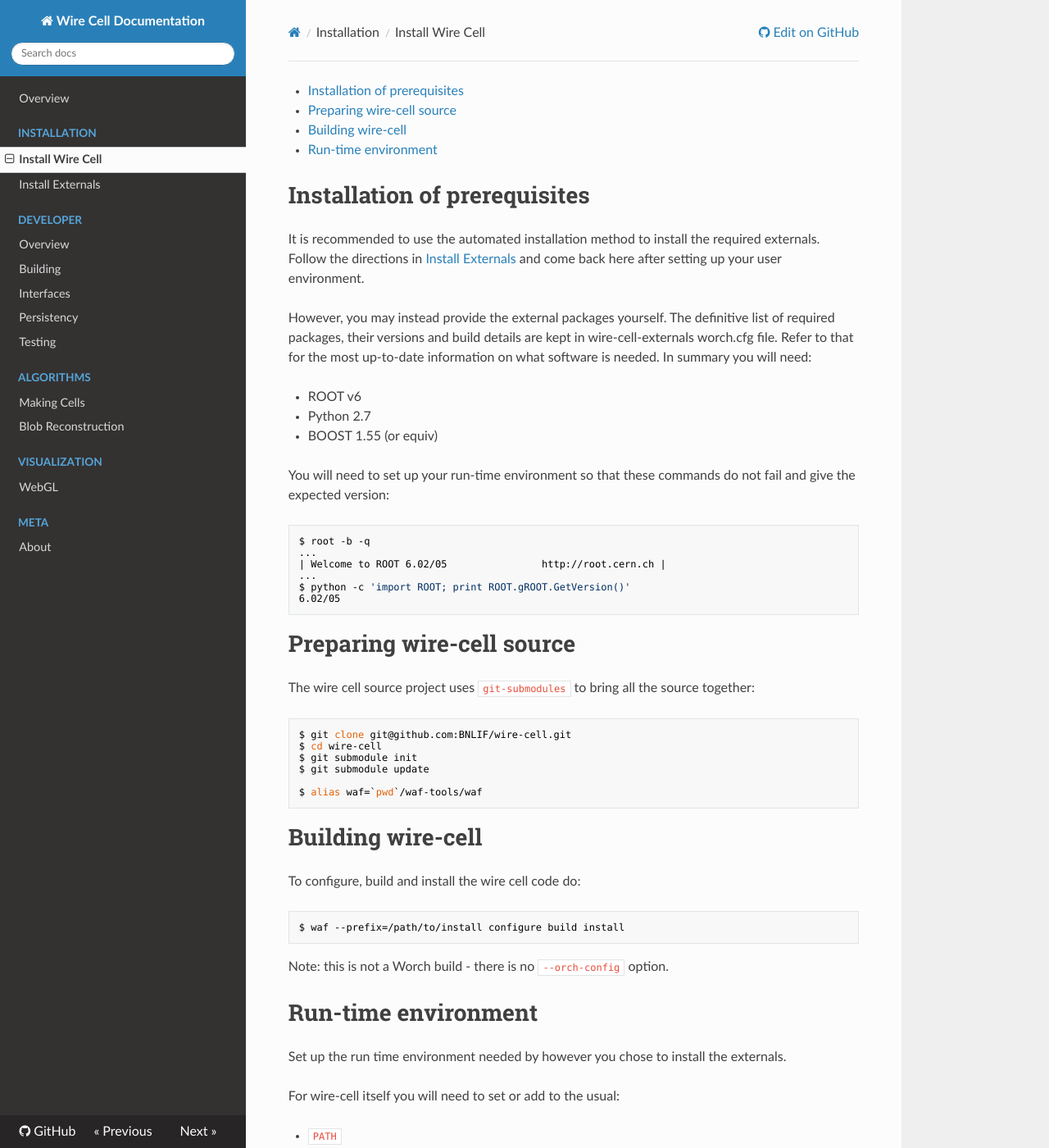
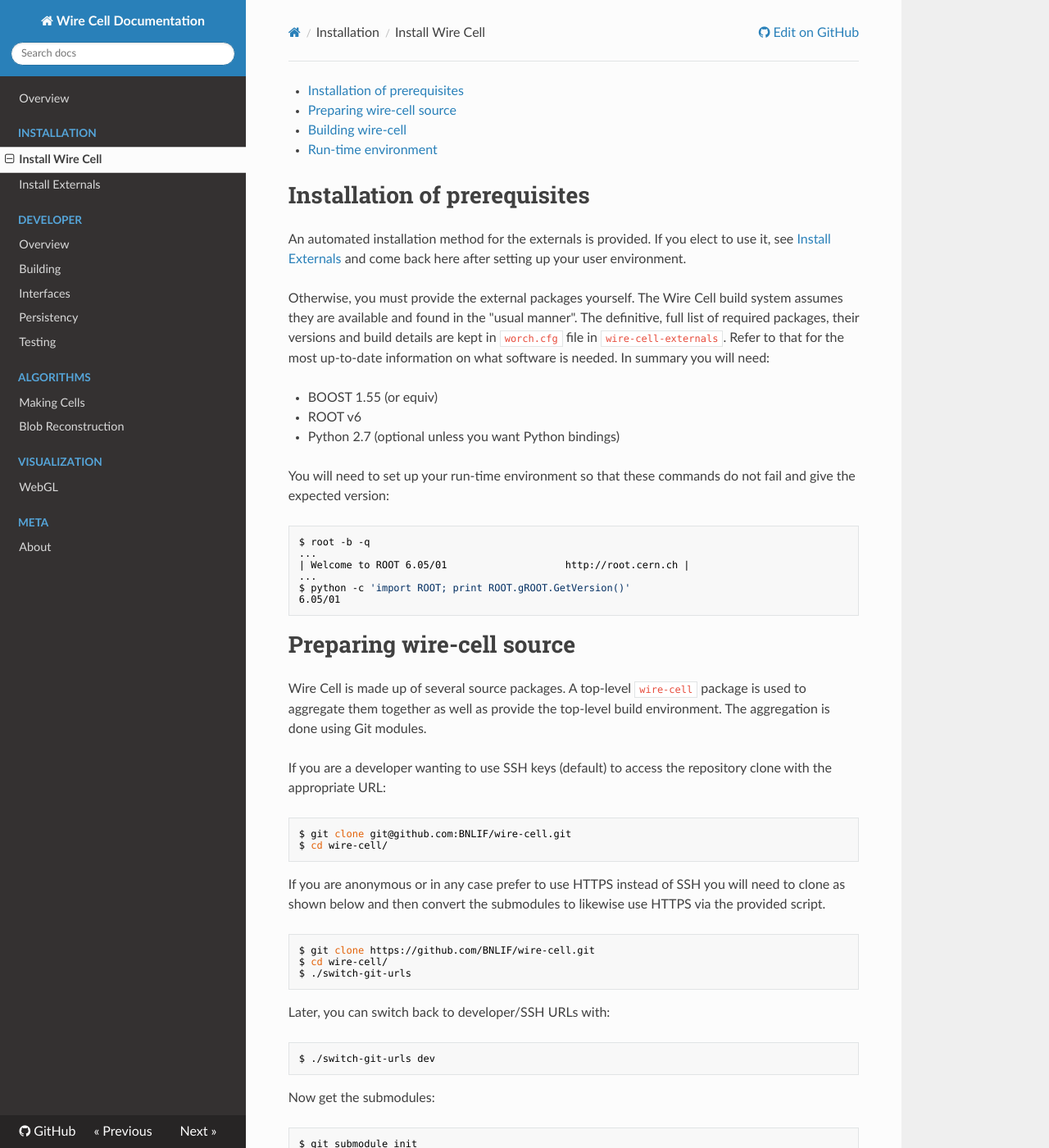
Before and after one commit to WireCell/wire-cell-docs, an MkDocs documentation site: the page built from docs/install/install.md, in a window 1280 px wide and 1400 px high. Shown: the whole window at 82% size. Built offline with MkDocs 1.6.1, drawn with Linux system fonts in a browser that asks for light colours; nearby versions of some CDN libraries; old or Windows-style settings are respelled for this version of MkDocs; some of the changed text lies outside the part shown.

Commit message:
Update about the use of switch-git-urls.

````diff
--- a/docs/install/install.md
+++ b/docs/install/install.md
@@ -2,35 +2,77 @@
 
 # Installation of prerequisites
 
-It is recommended to use the automated installation method to install the required externals. Follow the directions in [Install Externals](external.md) and come back here after setting up your user environment.
+An automated installation method for the externals is provided.  If
+you elect to use it, see [Install Externals](external.md) and come
+back here after setting up your user environment.
 
-However, you may instead provide the external packages yourself. The definitive list of required packages, their versions and build details are kept in wire-cell-externals worch.cfg file. Refer to that for the most up-to-date information on what software is needed. In summary you will need:
+Otherwise, you must provide the external packages yourself. The Wire
+Cell build system assumes they are available and found in the "usual
+manner".  The definitive, full list of required packages, their
+versions and build details are kept in `worch.cfg` file in
+`wire-cell-externals`. Refer to that for the most up-to-date
+information on what software is needed. In summary you will need:
 
+* BOOST 1.55 (or equiv)
 * ROOT v6
-* Python 2.7
-* BOOST 1.55 (or equiv)
+* Python 2.7 (optional unless you want Python bindings)
 
-You will need to set up your run-time environment so that these commands do not fail and give the expected version:
+You will need to set up your run-time environment so that these
+commands do not fail and give the expected version:
 
 ```bash
 $ root -b -q
 ...
-| Welcome to ROOT 6.02/05                http://root.cern.ch |
+| Welcome to ROOT 6.05/01                    http://root.cern.ch |
 ...
 $ python -c 'import ROOT; print ROOT.gROOT.GetVersion()'
-6.02/05
+6.05/01
 ```
 
 # Preparing wire-cell source
 
-The wire cell source project uses ``git-submodules`` to bring all the source together:
+Wire Cell is made up of several source packages.  A top-level
+`wire-cell` package is used to aggregate them together as well as
+provide the top-level build environment.  The aggregation is done
+using Git modules.
+
+If you are a developer wanting to use SSH keys (default) to access the
+repository clone with the appropriate URL:
 
 ```bash
 $ git clone git@github.com:BNLIF/wire-cell.git
-$ cd wire-cell
+$ cd wire-cell/
+```
+
+If you are anonymous or in any case prefer to use HTTPS instead of SSH
+you will need to clone as shown below and then convert the submodules
+to likewise use HTTPS via the provided script.
+
+
+```bash
+$ git clone https://github.com/BNLIF/wire-cell.git
+$ cd wire-cell/
+$ ./switch-git-urls
+```
+
+Later, you can switch back to developer/SSH URLs with:
+
+```bash
+$ ./switch-git-urls dev
+```
+
+Now get the submodules:
+
+```bash
 $ git submodule init
 $ git submodule update
+```
 
+Finally, it is convenient to set an alias to the copy of waf.
+Otherwise you'll need to specify it's full path or make it available
+in your `$PATH`.
+
+```bash
 $ alias waf=`pwd`/waf-tools/waf
 ```
 
@@ -42,11 +84,14 @@ To configure, build and install the wire cell code do:
 $ waf --prefix=/path/to/install configure build install
 ```
 
-Note: this is not a Worch build - there is no `--orch-config` option.
+(If you came here after exercising the automatic external
+installation, take note this is not a Worch build - there is no
+`--orch-config` option.)
 
 # Run-time environment
 
-Set up the run time environment needed by however you chose to install the externals.
+Set up your run time environment following whatever method you chose
+to supply the external packages.
 
 For wire-cell itself you will need to set or add to the usual:
 
````
